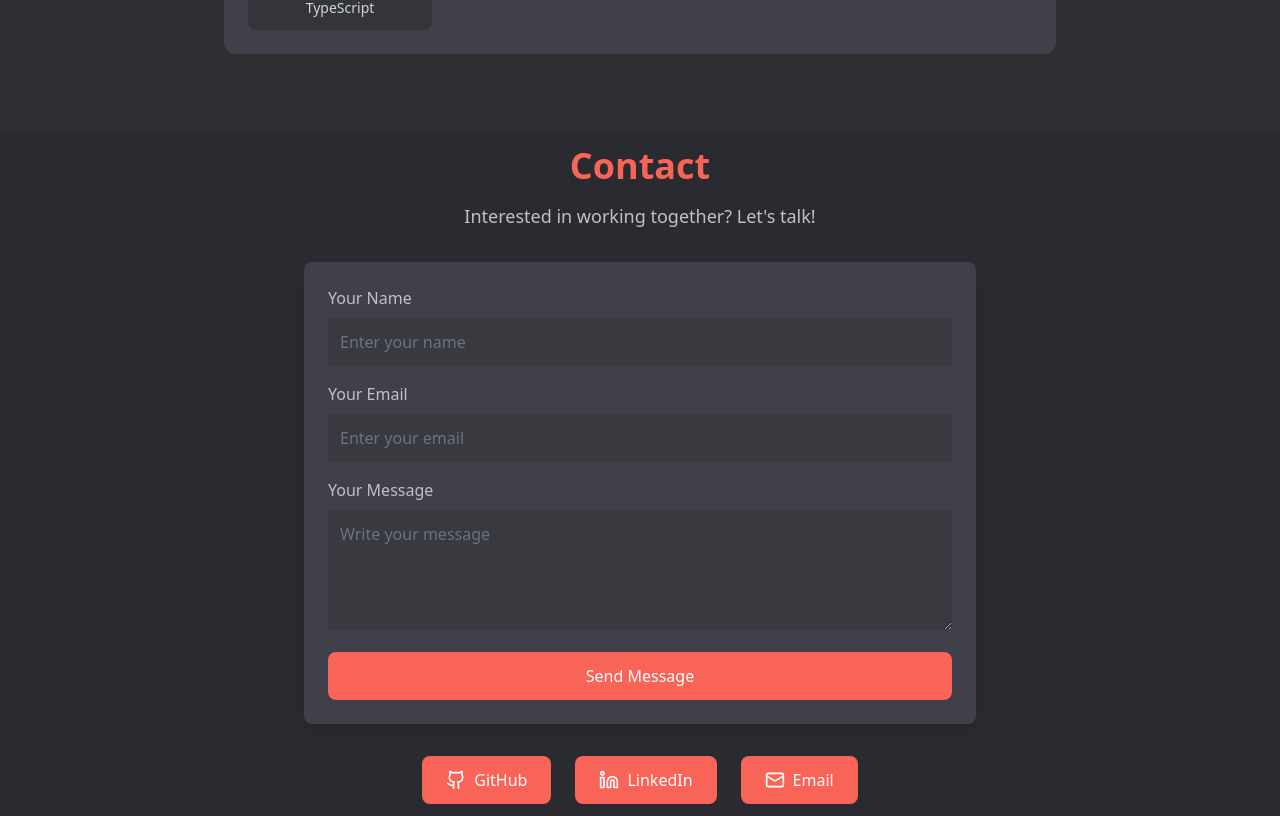
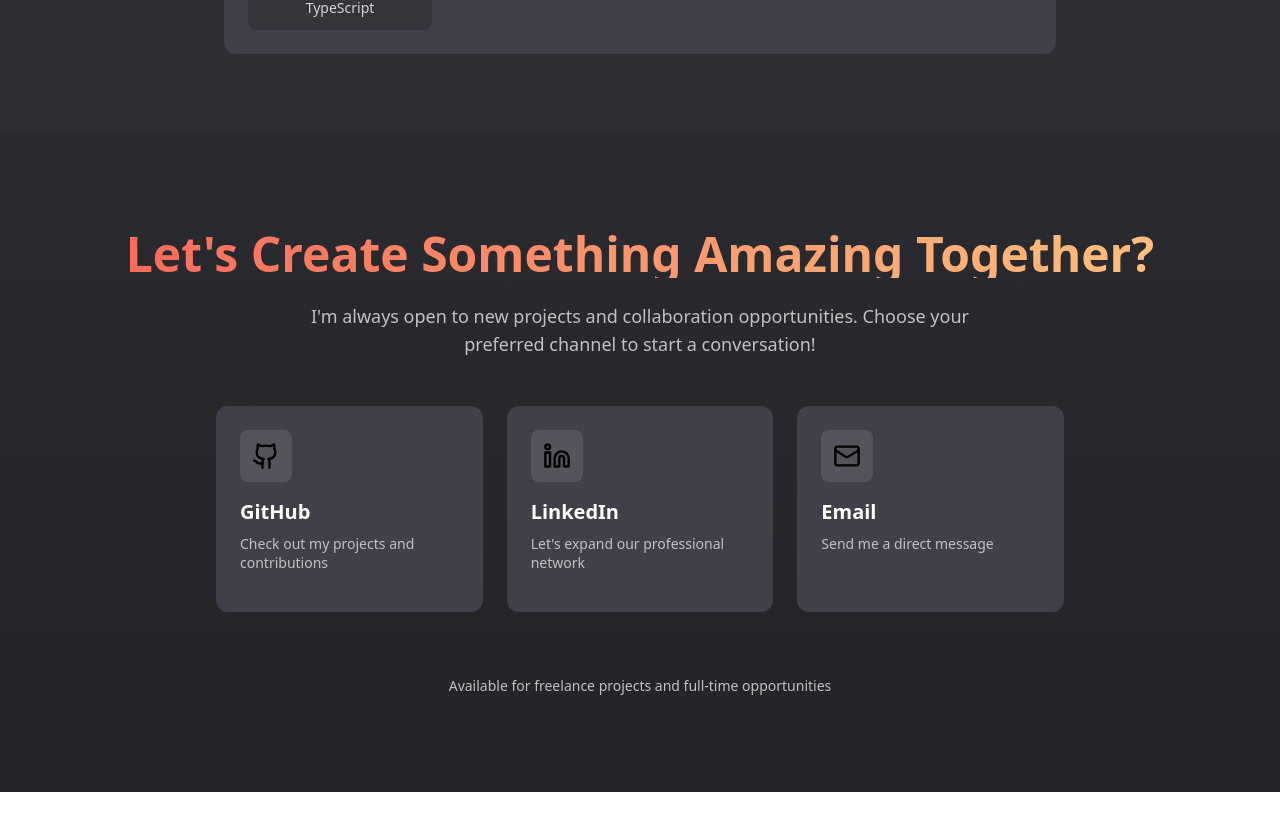
Before and after one commit to michaelrodriguess/michael-dev, a Next.js app: page / in a window 1280 px wide. Shown: the part 2052-2868 px from the top of the page. After the commit the page ends 2844 px from the top, so only its background shows below. Built offline with nearby package versions, Linux system fonts and the light colour scheme.

Commit message:
chore: refact contact section

```diff
--- a/src/app/page.tsx
+++ b/src/app/page.tsx
@@ -4,7 +4,7 @@ import MultiverseScene from "../components/MultiverseScene";
 import { projectData } from "../lib/projectData";
 import Header from "@/components/Header";
 import SkillsSection from "@/components/SkillsSection";
-import { Github, Linkedin, Mail } from "lucide-react";
+import ContactSection from "@/components/ContactSection";
 
 export default function Home() {
   return (
@@ -13,7 +13,7 @@ export default function Home() {
         <Header />
 
         <section
-          id="sobre"
+          id="about"
           className="py-8 lg:py-12 flex items-center justify-center"
         >
           <div className="container mx-auto px-4 flex flex-col lg:flex-row items-center gap-10">
@@ -43,7 +43,7 @@ export default function Home() {
               >
                 <Image
                   src="/sobreMaik.webp"
-                  alt="Sobre Michael Rodrigues"
+                  alt="About Michael Rodrigues"
                   width={800}
                   height={500}
                   style={{
@@ -58,7 +58,7 @@ export default function Home() {
         </section>
 
         <section
-          id="árvore-do-conhecimento"
+          id="knowledge-tree"
           className="py-5 sm:py-10 lg:py-10 flex flex-col items-center justify-center"
         >
           <h2 className="text-2xl sm:text-3xl lg:text-4xl font-bold mb-6 text-center text-[#F96458]">
@@ -69,98 +69,11 @@ export default function Home() {
           </div>
         </section>
 
-        <section id="habilidades" className="py-10 sm:py-16 lg:py-20">
+        <section id="skills" className="py-10 sm:py-16 lg:py-20">
           <SkillsSection />
         </section>
 
-        <section id="contato" className="bg-[#2A2B30] py-3">
-          <div className="container mx-auto px-4">
-            <h2 className="text-3xl md:text-4xl font-bold mb-4 text-center text-[#F96458]">
-              Contact
-            </h2>
-            <div className="max-w-2xl mx-auto space-y-8">
-              <p className="text-lg text-center text-[#C1C1C1] mb-8">
-                Interested in working together? Let&apos;s talk!
-              </p>
-
-              <form className="bg-[#3F404A] rounded-lg p-6 shadow-lg">
-                <div className="mb-4">
-                  <label className="block text-[#C1C1C1] mb-2" htmlFor="name">
-                    Your Name
-                  </label>
-                  <input
-                    type="text"
-                    id="name"
-                    className="w-full p-3 rounded bg-[#383A3F] text-[#C1C1C1] placeholder-gray-500 focus:outline-none focus:ring-2 focus:ring-[#F96458] focus:ring-opacity-50 transition"
-                    placeholder="Enter your name"
-                    required
-                  />
-                </div>
-                <div className="mb-4">
-                  <label className="block text-[#C1C1C1] mb-2" htmlFor="email">
-                    Your Email
-                  </label>
-                  <input
-                    type="email"
-                    id="email"
-                    className="w-full p-3 rounded bg-[#383A3F] text-[#C1C1C1] placeholder-gray-500 focus:outline-none focus:ring-2 focus:ring-[#F96458] focus:ring-opacity-50 transition"
-                    placeholder="Enter your email"
-                    required
-                  />
-                </div>
-                <div className="mb-4">
-                  <label
-                    className="block text-[#C1C1C1] mb-2"
-                    htmlFor="message"
-                  >
-                    Your Message
-                  </label>
-                  <textarea
-                    id="message"
-                    rows={4}
-                    className="w-full p-3 rounded bg-[#383A3F] text-[#C1C1C1] placeholder-gray-500 focus:outline-none focus:ring-2 focus:ring-[#F96458] focus:ring-opacity-50 transition"
-                    placeholder="Write your message"
-                    required
-                  />
-                </div>
-                <button
-                  type="submit"
-                  className="w-full p-3 bg-[#F96458] text-white rounded-lg hover:bg-[#D95A4C] transition"
-                >
-                  Send Message
-                </button>
-              </form>
-
-              <div className="flex flex-wrap justify-center gap-6 mt-8">
-                <a
-                  href="https://github.com/michaelrodriguess"
-                  target="_blank"
-                  rel="noopener noreferrer"
-                  className="flex items-center justify-center gap-2 px-6 py-3 bg-[#F96458] text-white rounded-lg hover:bg-[#D95A4C] transition-colors"
-                >
-                  <Github size={20} />
-                  <span>GitHub</span>
-                </a>
-                <a
-                  href="https://linkedin.com/in/michaelrodriguess/"
-                  target="_blank"
-                  rel="noopener noreferrer"
-                  className="flex items-center justify-center gap-2 px-6 py-3 bg-[#F96458] text-white rounded-lg hover:bg-[#D95A4C] transition-colors"
-                >
-                  <Linkedin size={20} />
-                  <span>LinkedIn</span>
-                </a>
-                <a
-                  href="mailto:hi@michaelrodrigues.dev"
-                  className="flex items-center justify-center gap-2 px-6 py-3 bg-[#F96458] text-white rounded-lg hover:bg-[#D95A4C] transition-colors"
-                >
-                  <Mail size={20} />
-                  <span>Email</span>
-                </a>
-              </div>
-            </div>
-          </div>
-        </section>
+        <ContactSection />
       </div>
     </main>
   );
--- /dev/null
+++ b/src/components/ContactSection.tsx
@@ -0,0 +1,109 @@
+import React from "react";
+import { Github, Linkedin, Mail, ArrowRight } from "lucide-react";
+
+interface ContactItem {
+  icon: React.ReactNode;
+  title: string;
+  description: string;
+  link: string;
+  color: string;
+}
+
+const ContactSection: React.FC = () => {
+  const contactItems: ContactItem[] = [
+    {
+      icon: <Github size={28} />,
+      title: "GitHub",
+      description: "Check out my projects and contributions",
+      link: "https://github.com/michaelrodriguess",
+      color: "from-pink-500 to-rose-500",
+    },
+    {
+      icon: <Linkedin size={28} />,
+      title: "LinkedIn",
+      description: "Let's expand our professional network",
+      link: "https://linkedin.com/in/michaelrodriguess/",
+      color: "from-blue-500 to-cyan-500",
+    },
+    {
+      icon: <Mail size={28} />,
+      title: "Email",
+      description: "Send me a direct message",
+      link: "mailto:hi@michaelrodrigues.dev",
+      color: "from-green-500 to-emerald-500",
+    },
+  ];
+
+  return (
+    <section
+      id="contato"
+      className="bg-gradient-to-b from-[#2A2B30] to-[#232428] py-8 sm:py-12 md:py-16 lg:py-24"
+    >
+      <div className="container mx-auto px-4 sm:px-6 lg:px-8">
+        <div className="text-center mb-8 sm:mb-10 lg:mb-12">
+          <h2 className="text-3xl sm:text-4xl md:text-5xl font-bold mb-4 sm:mb-6 text-transparent bg-clip-text bg-gradient-to-r from-[#F96458] to-[#FFC680]">
+            Let&apos;s Create Something Amazing Together?
+          </h2>
+          <p className="text-base sm:text-lg text-[#C1C1C1] max-w-xl sm:max-w-2xl mx-auto px-4 sm:px-0">
+            I&apos;m always open to new projects and collaboration
+            opportunities. Choose your preferred channel to start a
+            conversation!
+          </p>
+        </div>
+
+        <div className="px-2 sm:px-6 max-w-4xl mx-auto">
+          <div className="grid grid-cols-1 sm:grid-cols-2 lg:grid-cols-3 gap-3 sm:gap-5 lg:gap-6">
+            {contactItems.map((item, index) => (
+              <a
+                key={index}
+                href={item.link}
+                target="_blank"
+                rel="noopener noreferrer"
+                className="group relative overflow-hidden rounded-xl bg-[#3F404A] p-4 sm:p-5 lg:p-6 transition-all duration-300 hover:-translate-y-2 hover:shadow-xl hover:shadow-black/20 flex flex-col"
+              >
+                <div
+                  className="absolute inset-0 bg-gradient-to-r opacity-0 transition-opacity duration-300 group-hover:opacity-10"
+                  style={{
+                    backgroundImage: `linear-gradient(to right, ${item.color})`,
+                  }}
+                />
+
+                <div className="relative z-10">
+                  <div className="mb-3 sm:mb-4 flex items-center justify-between">
+                    <div className="rounded-lg bg-white/10 p-2.5 sm:p-3">
+                      <div className="w-6 sm:w-7">
+                        {React.cloneElement(item.icon as React.ReactElement, {
+                          size: 24,
+                          className: "sm:w-7 sm:h-7",
+                        })}
+                      </div>
+                    </div>
+                    <ArrowRight
+                      className="text-[#F96458] opacity-0 transition-all duration-300 -translate-x-4 group-hover:translate-x-0 group-hover:opacity-100 w-5 h-5 sm:w-6 sm:h-6"
+                      size={20}
+                    />
+                  </div>
+
+                  <h3 className="mb-1.5 sm:mb-2 text-lg sm:text-xl font-semibold text-white">
+                    {item.title}
+                  </h3>
+                  <p className="text-sm text-[#C1C1C1] mb-2 sm:mb-4 leading-snug">
+                    {item.description}
+                  </p>
+                </div>
+              </a>
+            ))}
+          </div>
+        </div>
+
+        <div className="mt-8 sm:mt-12 lg:mt-16 text-center">
+          <p className="text-[#C1C1C1] text-xs sm:text-sm">
+            Available for freelance projects and full-time opportunities
+          </p>
+        </div>
+      </div>
+    </section>
+  );
+};
+
+export default ContactSection;
```
